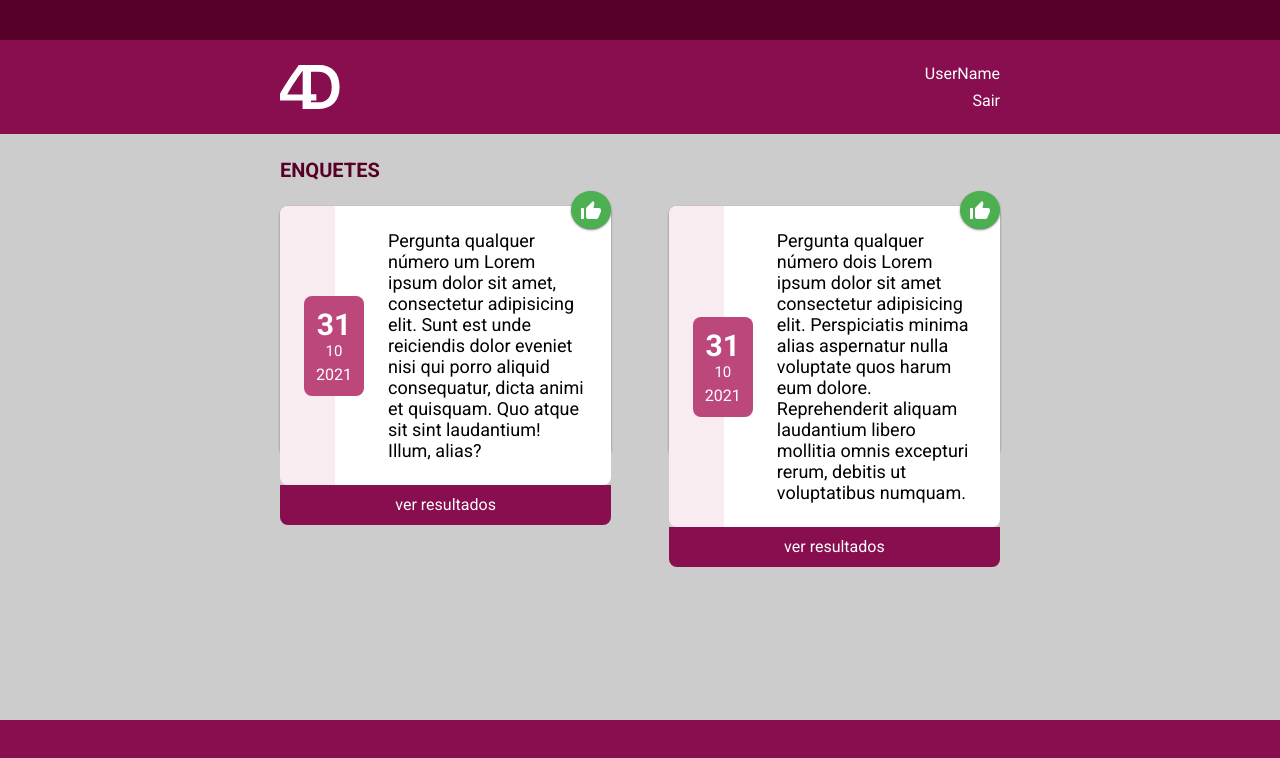
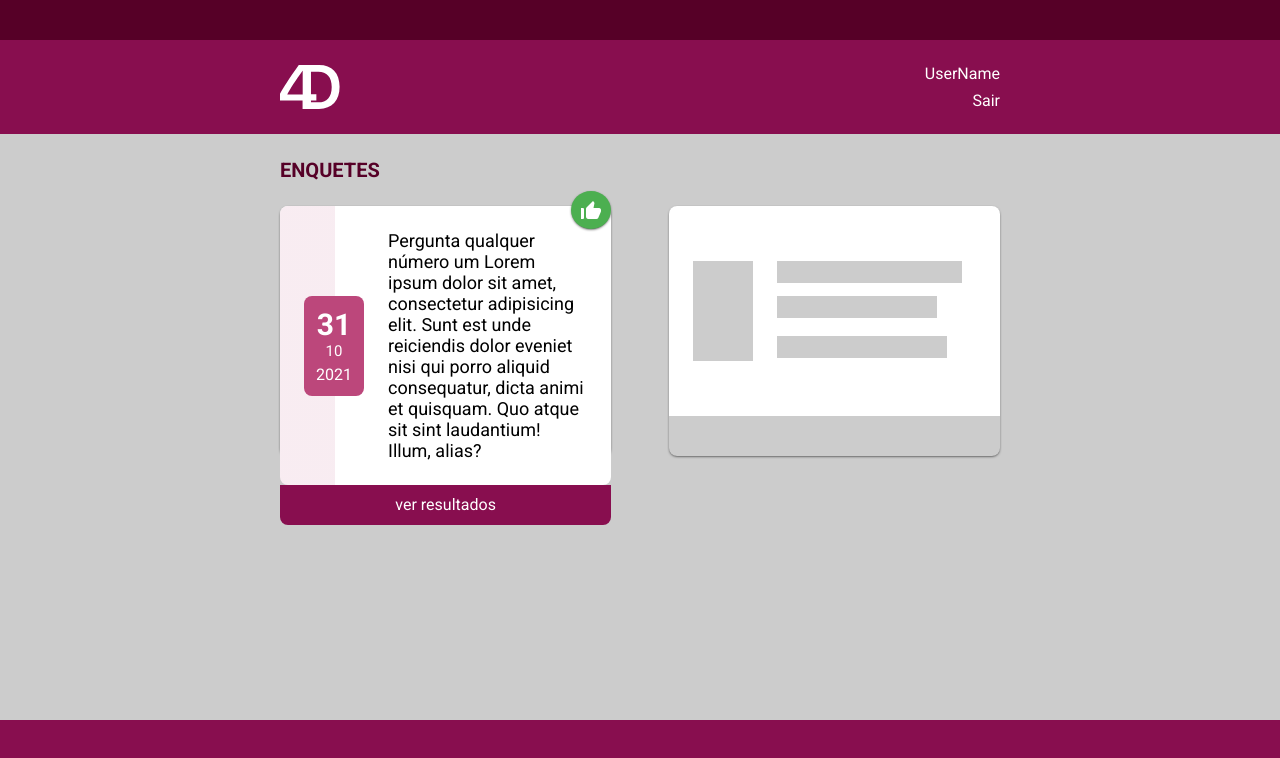
Before and after one commit to MatheusCarvalho95/react-js-tdd-clean-solid, a React app: page / in a window 1280 px wide. Shown: the top 758 px of the page. Built offline with nearby package versions, Linux system fonts and the light colour scheme.

Commit message:
feat: add shimmer effect on surveys page

```diff
--- a/src/presentation/pages/survey-list/survey-list-styles.scss
+++ b/src/presentation/pages/survey-list/survey-list-styles.scss
@@ -37,6 +37,41 @@
         margin-bottom: 24px;
         box-shadow: 0px 1px 3px -1px $black;
         flex-basis: 46%;
+        &:empty {
+          position: relative;
+          overflow: hidden;
+          background-repeat: no-repeat;
+          background-image: linear-gradient(
+              to right,
+              $disabledBackground,
+              $disabledBackground
+            ),
+            linear-gradient(to right, $disabledBackground, $disabledBackground),
+            linear-gradient(to right, $disabledBackground, $disabledBackground),
+            linear-gradient(to right, $disabledBackground, $disabledBackground),
+            linear-gradient(to right, $disabledBackground, $disabledBackground);
+
+          background-position: 24px 55px, 0 210px, 108px 55px, 108px 90px,
+            108px 130px;
+          background-size: 60px 100px, 100% 40px, 185px 22px, 160px 22px,
+            170px 22px;
+          &::after {
+            animation: shimmer 1s infinite;
+            content: " ";
+            position: absolute;
+            height: 100%;
+            width: 100%;
+            top: 0;
+            left: 0;
+            transform: translateX(-100%);
+            background-image: linear-gradient(
+              to right,
+              transparent,
+              rgba($white, 0.4),
+              transparent
+            );
+          }
+        }
         .surveyContent {
           position: relative;
           display: flex;
@@ -120,3 +155,9 @@
     }
   }
 }
+
+@keyframes shimmer {
+  100% {
+    transform: translateX(100%);
+  }
+}
--- a/src/presentation/pages/survey-list/survey-list.tsx
+++ b/src/presentation/pages/survey-list/survey-list.tsx
@@ -28,24 +28,7 @@ const SurveyList: FC = () => {
             </div>
             <footer>Ver Resultados</footer>
           </li>
-          <li>
-            <div className={Styles.surveyContent}>
-              <Icon iconName={IconName.thumbsUp} className={Styles.iconWrap} />
-              <time>
-                <span className={Styles.day}>31</span>
-                <span className={Styles.month}>10</span>
-                <span className={Styles.year}>2021</span>
-              </time>
-              <p>
-                Pergunta qualquer número dois Lorem ipsum dolor sit amet
-                consectetur adipisicing elit. Perspiciatis minima alias
-                aspernatur nulla voluptate quos harum eum dolore. Reprehenderit
-                aliquam laudantium libero mollitia omnis excepturi rerum,
-                debitis ut voluptatibus numquam.{" "}
-              </p>
-            </div>
-            <footer>Ver Resultados</footer>
-          </li>
+          <li></li>
         </ul>
       </div>
 
```
